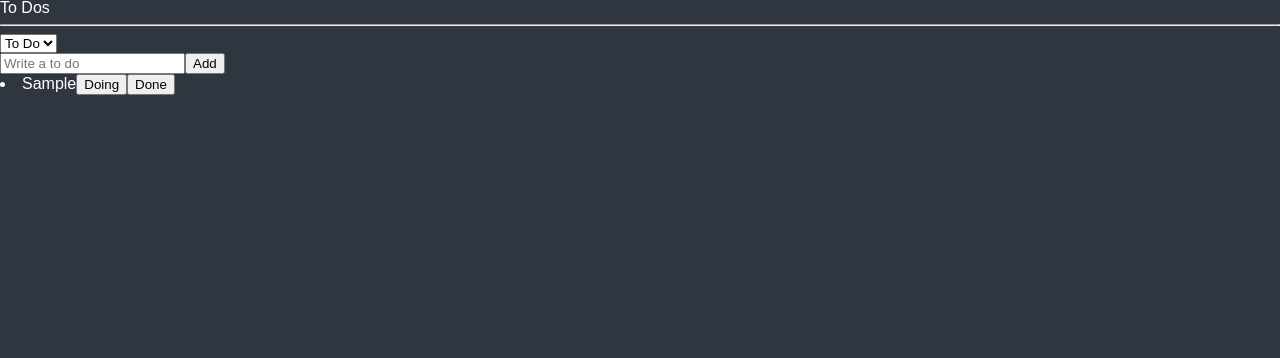
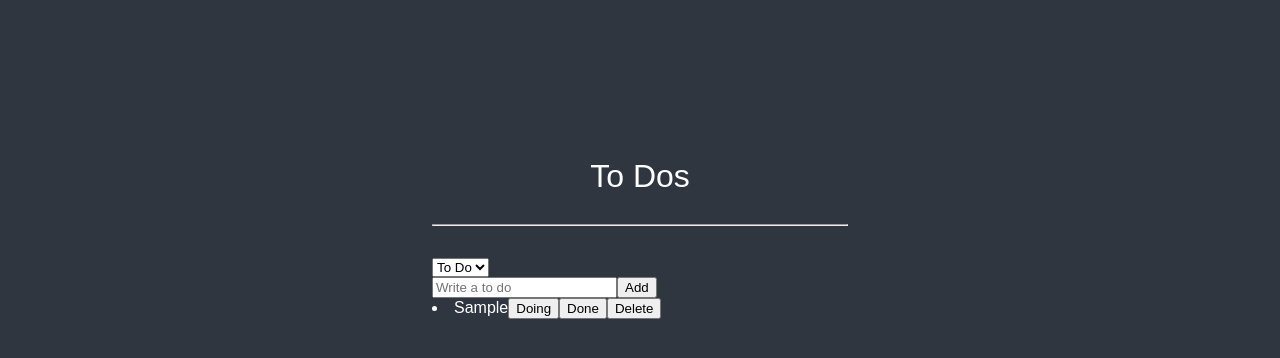
Before and after one commit to unidagit/todoList, a React (Create React App) app: page / in a window 1280 px wide. Both pictures are taken after typing "Sample" into the empty fields and a click on the button "Add". Shown: the top 358 px of the page. Built offline with nearby package versions, Linux system fonts and the light colour scheme.

Commit message:
저장, 삭제 기능 추가

```diff
--- a/src/components/atoms.tsx
+++ b/src/atoms.tsx
@@ -1,9 +1,12 @@
 import { atom, selector } from "recoil";
 
+export const USERTODOLIST_KEY = "todos";
+
 export enum Categories {
-  "TO_DO",
-  "DOING",
-  "DONE",
+  "TO_DO" = "TO_DO",
+  "DOING" = "DOING",
+  "DONE" = "DONE",
+  "DELETE" = "DELETE",
 }
 
 export interface IToDo {
@@ -13,11 +16,14 @@ export interface IToDo {
   category: Categories; //3가지 옵션
 }
 
+const userGetTodo = localStorage.getItem(USERTODOLIST_KEY);
+const parseTodo = JSON.parse(userGetTodo as string);
+
 //  toDos는 IToDo 객체로 이뤄진 배열이다
 export const toDoState = atom<IToDo[]>({
   //toDoState는 toDo의 배열들.
   key: "toDo",
-  default: [],
+  default: userGetTodo !== null ? parseTodo : [],
 });
 
 export const toDoSelector = selector({
--- /dev/null
+++ b/src/components/CategoryList.tsx
@@ -0,0 +1,19 @@
+import React from "react";
+import { useRecoilState } from "recoil";
+import { Categories, categoryState } from "../atoms";
+
+function CategoryList() {
+  const [category, setCategory] = useRecoilState(categoryState);
+  const onInput = (event: React.FormEvent<HTMLSelectElement>) => {
+    setCategory(event.currentTarget.value as any);
+  };
+  return (
+    <select value={category} onInput={onInput}>
+      <option value={Categories.TO_DO}>To Do</option>
+      <option value={Categories.DOING}>Doing</option>
+      <option value={Categories.DONE}>Done</option>
+    </select>
+  );
+}
+
+export default CategoryList;
--- a/src/components/CreateToDo.tsx
+++ b/src/components/CreateToDo.tsx
@@ -1,6 +1,6 @@
 import { useForm } from "react-hook-form";
 import { useRecoilValue, useSetRecoilState } from "recoil";
-import { categoryState, toDoState } from "./atoms";
+import { categoryState, toDoState, USERTODOLIST_KEY } from "../atoms";
 
 interface IForm {
   //form의 인터페이스
@@ -8,6 +8,7 @@ interface IForm {
 }
 
 function CreateToDo() {
+  const toDosSave = useRecoilValue(toDoState);
   const setToDos = useSetRecoilState(toDoState);
   const category = useRecoilValue(categoryState);
   const { register, handleSubmit, setValue } = useForm<IForm>();
@@ -19,6 +20,7 @@ function CreateToDo() {
     ]);
     setValue("toDo", "");
   };
+  localStorage.setItem(USERTODOLIST_KEY, JSON.stringify(toDosSave));
   return (
     <form onSubmit={handleSubmit(handleValid)}>
       <input
--- a/src/components/ToDo.tsx
+++ b/src/components/ToDo.tsx
@@ -1,7 +1,7 @@
 import React from "react";
 import { useSetRecoilState } from "recoil";
-import { Categories, IToDo } from "./atoms";
-import { toDoState } from "./atoms";
+import { Categories, IToDo } from "../atoms";
+import { toDoState } from "../atoms";
 
 function ToDo({ text, category, id }: IToDo) {
   const setToDos = useSetRecoilState(toDoState);
@@ -17,13 +17,22 @@ function ToDo({ text, category, id }: IToDo) {
       //findIndex안에서는 조건을 만족하는 todo의 index를 찾아줄것이다
       //toDo의 id와 props에서 오는 id가 같은지 비교하면된다
       console.log(targetIndex);
-      const oldToDo = oldToDos[targetIndex];
+      // const oldToDo = oldToDos[targetIndex];
       const newToDo = { text, id, category: name as any }; //클릭된 버튼의 카테고리를 가져야한다
-      console.log(oldToDo, newToDo);
+      // console.log(oldToDo, newToDo);
       return [
         ...oldToDos.slice(0, targetIndex),
         newToDo,
         ...oldToDos.slice(targetIndex + 1),
+      ];
+    });
+  };
+  const deleteClick = (event: React.MouseEvent<HTMLButtonElement>) => {
+    setToDos((oldToDos) => {
+      const findIndex = oldToDos.findIndex((todo) => todo.id === id);
+      return [
+        ...oldToDos.slice(0, findIndex),
+        ...oldToDos.slice(findIndex + 1),
       ];
     });
   };
@@ -47,6 +56,10 @@ function ToDo({ text, category, id }: IToDo) {
           Done
         </button>
       )}
+
+      <button name={Categories.DELETE} onClick={deleteClick}>
+        Delete
+      </button>
     </li>
   );
 }
--- a/src/components/ToDoList.tsx
+++ b/src/components/ToDoList.tsx
@@ -1,52 +1,41 @@
 import React from "react";
-import { useRecoilState, useRecoilValue } from "recoil";
-import { Categories, categoryState, toDoSelector, toDoState } from "./atoms";
+import { useRecoilValue } from "recoil";
+import styled from "styled-components";
+import { toDoSelector } from "../atoms";
+import CategoryList from "./CategoryList";
 import CreateToDo from "./CreateToDo";
 import ToDo from "./ToDo";
+
+const Container = styled.div`
+  padding: 0 2rem;
+  max-width: 30rem;
+  margin: 10rem auto;
+
+  hr {
+    margin: 2rem auto;
+  }
+`;
+
+const Title = styled.h1`
+  font-size: 2rem;
+  text-align: center;
+`;
 
 function ToDoList() {
   // const toDos = useRecoilValue(toDoState);
   // console.log(toDos);
   const toDos = useRecoilValue(toDoSelector);
-  const [category, setCategory] = useRecoilState(categoryState);
-  const onInput = (event: React.FormEvent<HTMLSelectElement>) => {
-    setCategory(event.currentTarget.value as any);
-  };
+
   return (
-    <div>
-      <h1>To Dos</h1>
+    <Container>
+      <Title>To Dos</Title>
       <hr />
-      <select value={category} onInput={onInput}>
-        <option value={Categories.TO_DO}>To Do</option>
-        <option value={Categories.DOING}>Doing</option>
-        <option value={Categories.DONE}>Done</option>
-      </select>
+      <CategoryList />
       <CreateToDo />
       {toDos?.map((toDo) => (
         <ToDo key={toDo.id} {...toDo} />
       ))}
-      {/* <h2>ToDo</h2>
-      <ul>
-        {toDo.map((toDo) => (
-          <ToDo key={toDo.id} {...toDo} />
-        ))}
-      </ul>
-      <hr />
-      <h2>Doing</h2>
-      <ul>
-        {doing.map((toDo) => (
-          <ToDo key={toDo.id} {...toDo} />
-        ))}
-      </ul>
-      <hr />
-      <h2>Done</h2>
-      <ul>
-        {done.map((toDo) => (
-          <ToDo key={toDo.id} {...toDo} />
-        ))}
-      </ul>
-      <hr /> */}
-    </div>
+    </Container>
   );
 }
 
```
